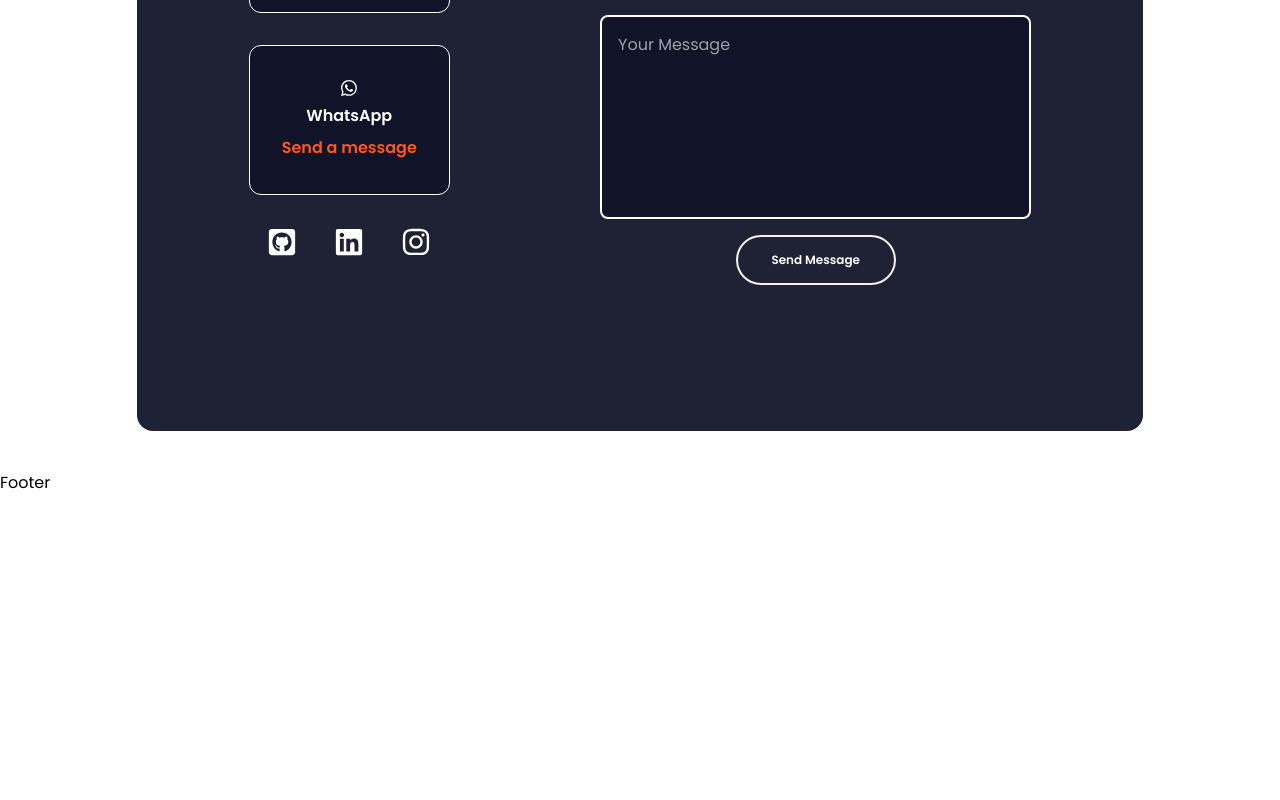
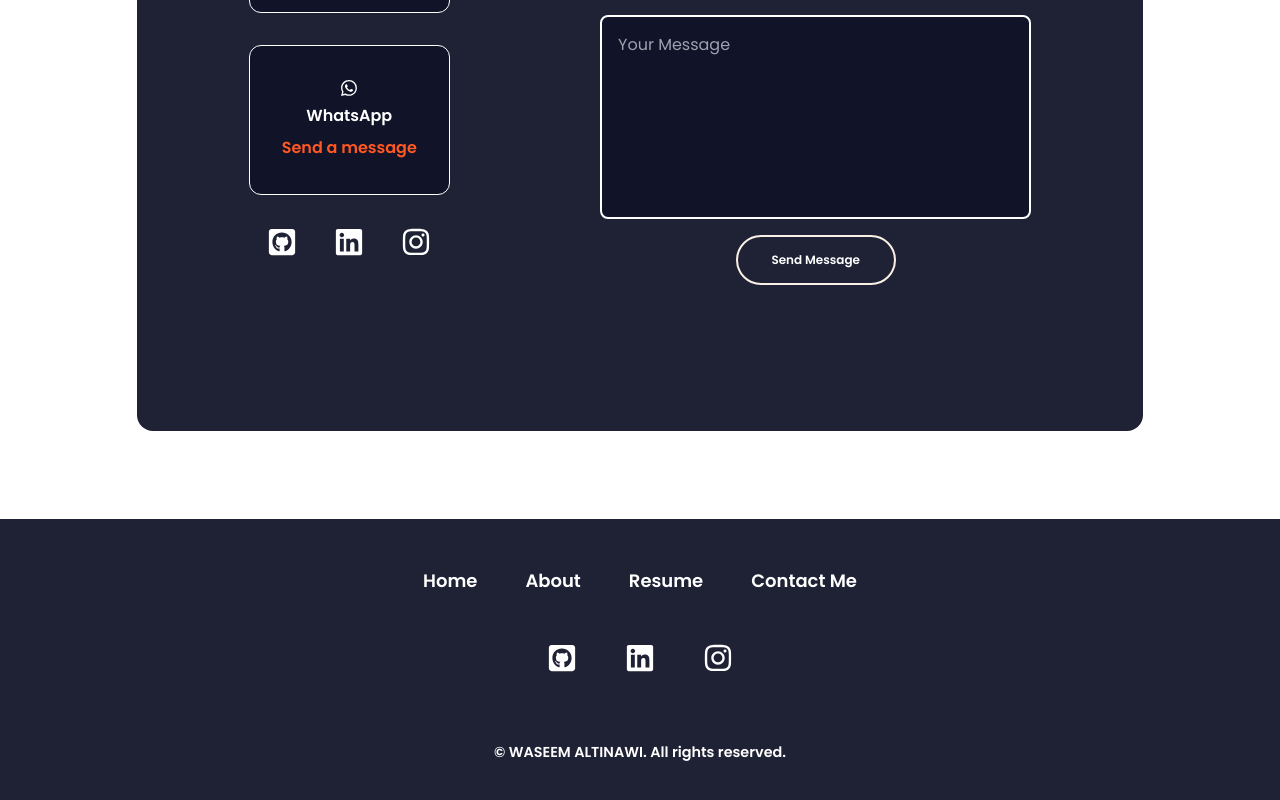
Before and after one commit to altinawiwaseem/portfolio-react-app, a React (Create React App) app: page / in a window 1280 px wide. Shown: the part 2525-3325 px from the top of the page. Before the commit the page ends 3020 px from the top, so only its background shows below. Built offline with nearby package versions, Linux system fonts and the light colour scheme; a web font is replaced by a local one.

Commit message:
add the footer component

```diff
--- a/src/components/Footer/Footer.jsx
+++ b/src/components/Footer/Footer.jsx
@@ -1,7 +1,77 @@
 import React from "react";
+import { FaGithubSquare, FaInstagram, FaLinkedin } from "react-icons/fa";
+import { Link } from "react-scroll";
 
 const Footer = () => {
-  return <div className="f">Footer</div>;
+  return (
+    <footer className="footer bg-primary-color text-white py-12 flex flex-col items-center mt-12 sm:font-poppins-semibold font-poppins-regular sm:text-sm md:text-lg">
+      <ul className=" flex flex-wrap justify-center gap-12 mx-auto mb-12">
+        <li>
+          {" "}
+          <Link to="home" spy={true} smooth={true} offset={-20} duration={500}>
+            Home
+          </Link>
+        </li>
+        <li>
+          <Link to="about" spy={true} smooth={true} offset={-15} duration={500}>
+            About
+          </Link>
+        </li>
+        <li>
+          <Link
+            to="resume"
+            spy={true}
+            smooth={true}
+            offset={-15}
+            duration={500}
+          >
+            Resume
+          </Link>
+        </li>
+        <li>
+          <Link
+            to="contact"
+            spy={true}
+            smooth={true}
+            offset={-15}
+            duration={500}
+          >
+            {" "}
+            Contact Me
+          </Link>
+        </li>
+      </ul>
+      <div className="flex justify-center gap-12 mb-16 text-2xl md:text-3xl text-white">
+        <a
+          className="icon"
+          href="https://github.com/altinawiwaseem"
+          target="_blank"
+          rel="noreferrer"
+        >
+          <FaGithubSquare />
+        </a>
+        <a
+          className="icon"
+          href="https://www.linkedin.com/in/waseem-altinawi/"
+          target="_blank"
+          rel="noreferrer"
+        >
+          <FaLinkedin />
+        </a>
+        <a
+          className="icon"
+          href="https://www.instagram.com/waseemdam/"
+          target="_blank"
+          rel="noreferrer"
+        >
+          <FaInstagram />
+        </a>
+      </div>
+      <div>
+        <small>&copy; WASEEM ALTINAWI. All rights reserved. </small>
+      </div>
+    </footer>
+  );
 };
 
 export default Footer;
--- a/src/components/Navbar/Navbar.jsx
+++ b/src/components/Navbar/Navbar.jsx
@@ -23,7 +23,10 @@ const Navbar = () => {
 
   useEffect(() => {
     const handleScroll = () => {
-      if (window.scrollY > 100) {
+      if (
+        window.scrollY > 100 &&
+        window.innerHeight + window.scrollY + 210 < document.body.scrollHeight
+      ) {
         handleScrolling(true);
       } else if (window.scrollY < 100) {
         handleScrolling(false);
@@ -39,58 +42,7 @@ const Navbar = () => {
 
   return (
     <>
-      {isMobile || scrolling ? (
-        <div className="floating-navbar bg-primary-color bg-opacity-30 backdrop-blur-[15px] max-w-max fixed bottom-5 flex rounded-full z-50">
-          <ul className="active py-3 px-7 flex gap-4 ">
-            <li>
-              {" "}
-              <Link
-                to="home"
-                spy={true}
-                smooth={true}
-                offset={-20}
-                duration={500}
-              >
-                {<AiOutlineHome />}
-              </Link>
-            </li>
-            <li>
-              <Link
-                to="about"
-                spy={true}
-                smooth={true}
-                offset={-15}
-                duration={500}
-              >
-                {<AiOutlineUser />}
-              </Link>
-            </li>
-            <li>
-              <Link
-                to="resume"
-                spy={true}
-                smooth={true}
-                offset={-15}
-                duration={500}
-              >
-                {<ImProfile />}
-              </Link>
-            </li>
-            <li>
-              <Link
-                to="contact"
-                spy={true}
-                smooth={true}
-                offset={-15}
-                duration={500}
-              >
-                {" "}
-                {<BiMessageSquareDetail />}
-              </Link>
-            </li>
-          </ul>
-        </div>
-      ) : (
+      {isMobile || (
         <div className=" nav w-full sm:w-[60%] md:w-[50%]  flex justify-between sm:mt-10 mt-2">
           <div className="sm:w-1/7  "></div>
           <ul className="flex w-full justify-center tablet:justify-around  sm:font-poppins-semibold font-poppins-regular sm:text-sm md:text-lg">
@@ -143,6 +95,60 @@ const Navbar = () => {
           </ul>
         </div>
       )}
+      {((isMobile &&
+        window.innerHeight + window.scrollY + 210 <
+          document.body.scrollHeight) ||
+        scrolling) && (
+        <div className="floating-navbar bg-primary-color bg-opacity-30 backdrop-blur-[15px] max-w-max fixed bottom-5 flex rounded-full z-50">
+          <ul className="active py-3 px-7 flex gap-4 ">
+            <li>
+              <Link
+                to="home"
+                spy={true}
+                smooth={true}
+                offset={-20}
+                duration={500}
+              >
+                {<AiOutlineHome />}
+              </Link>
+            </li>
+            <li>
+              <Link
+                to="about"
+                spy={true}
+                smooth={true}
+                offset={-15}
+                duration={500}
+              >
+                {<AiOutlineUser />}
+              </Link>
+            </li>
+            <li>
+              <Link
+                to="resume"
+                spy={true}
+                smooth={true}
+                offset={-15}
+                duration={500}
+              >
+                {<ImProfile />}
+              </Link>
+            </li>
+            <li>
+              <Link
+                to="contact"
+                spy={true}
+                smooth={true}
+                offset={-15}
+                duration={500}
+              >
+                {" "}
+                {<BiMessageSquareDetail />}
+              </Link>
+            </li>
+          </ul>
+        </div>
+      )}
     </>
   );
 };
--- a/src/styles/_main.scss
+++ b/src/styles/_main.scss
@@ -102,4 +102,5 @@ h5 {
 
 a {
   font-family: "Poppins SemiBold";
+  cursor: pointer;
 }
```
